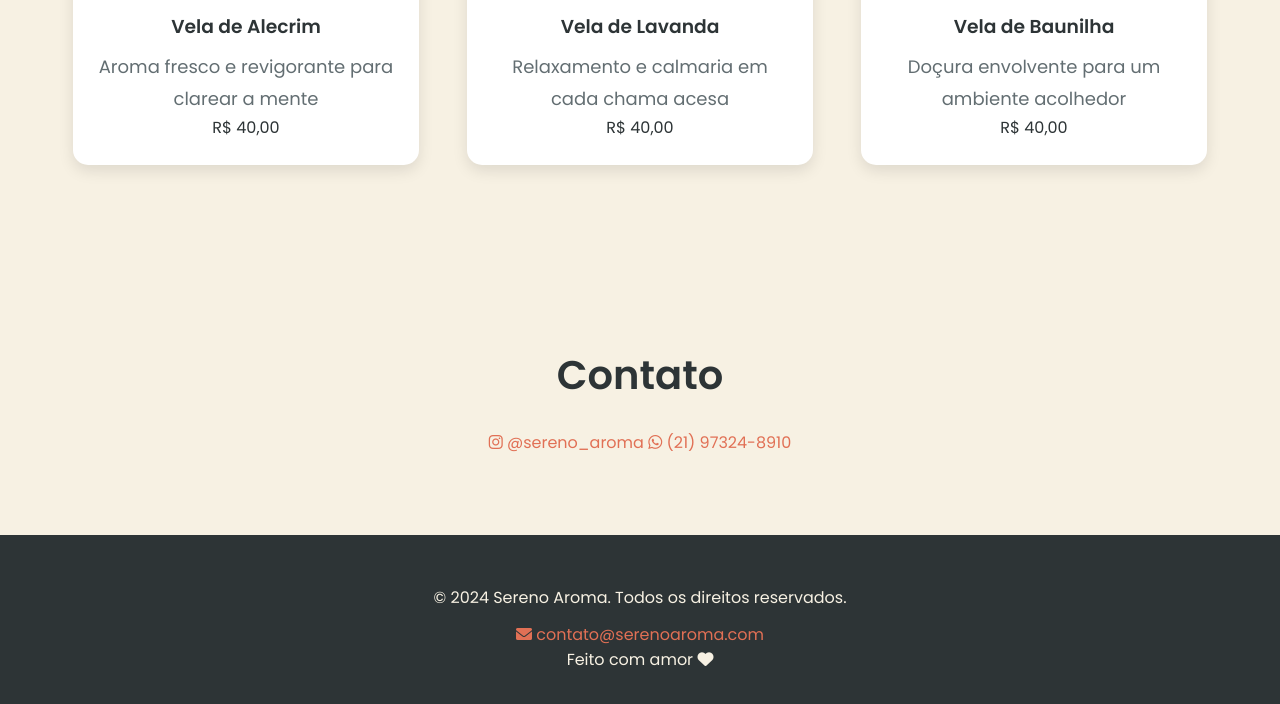
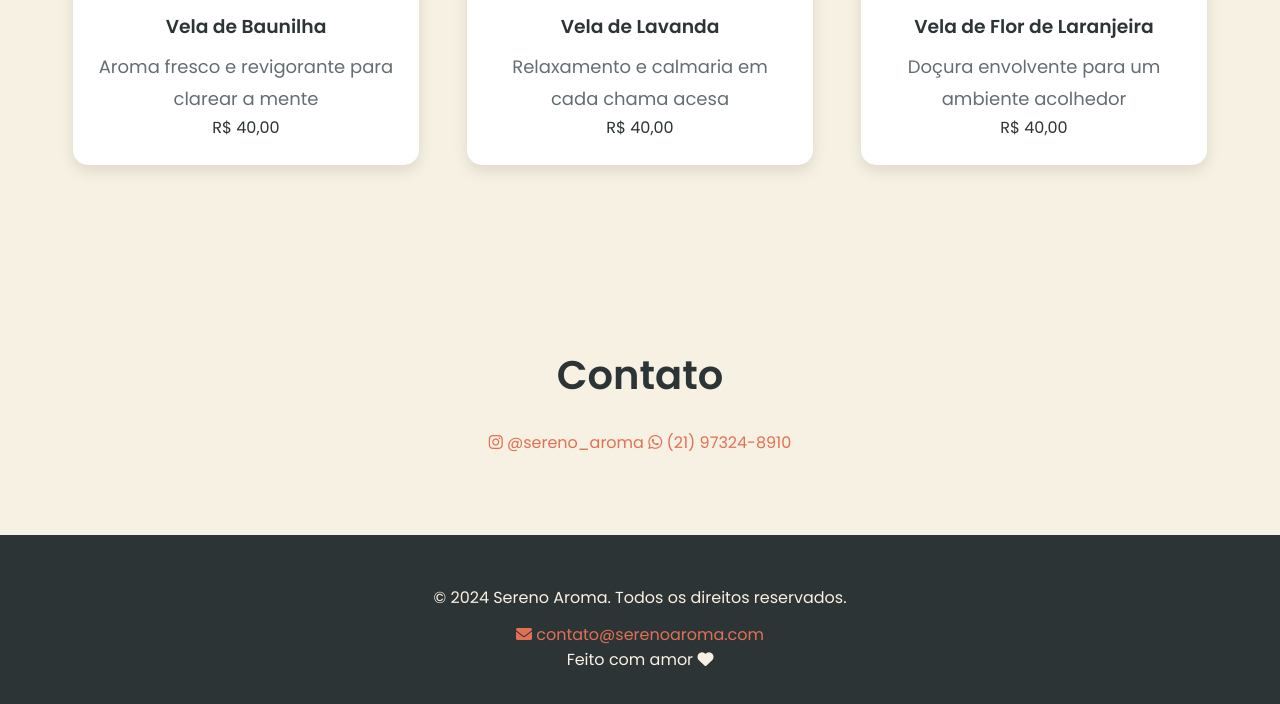
Before and after one commit to MarcosAmorimJr/serenoaroma, a plain HTML site: page index.html in a window 1280 px wide. Shown: the part 1690-2394 px from the top of the page. Drawn offline with Linux system fonts and the light colour scheme.

Commit message:
Update index.html

```diff
--- a/index.html
+++ b/index.html
@@ -102,10 +102,10 @@
                 <div class="product-grid">
                     <div class="product">
                         <div class="product-image">
-                            <img src="vela-alecrim.jpg" alt="Vela de Alecrim">
+                            <img src="vela-baunilha.jpg" alt="Vela de Alecrim">
                         </div>
                         <div class="product-info">
-                            <h3>Vela de Alecrim</h3>
+                            <h3>Vela de Baunilha</h3>
                             <p>Aroma fresco e revigorante para clarear a mente</p>
                             <span class="price">R$ 40,00</span>
                         </div>
@@ -122,10 +122,10 @@
                     </div>
                     <div class="product">
                         <div class="product-image">
-                            <img src="vela-baunilha.jpg" alt="Vela de Baunilha">
+                            <img src="vela-flor.jpg" alt="Vela de Baunilha">
                         </div>
                         <div class="product-info">
-                            <h3>Vela de Baunilha</h3>
+                            <h3>Vela de Flor de Laranjeira</h3>
                             <p>Doçura envolvente para um ambiente acolhedor</p>
                             <span class="price">R$ 40,00</span>
                         </div>
```
